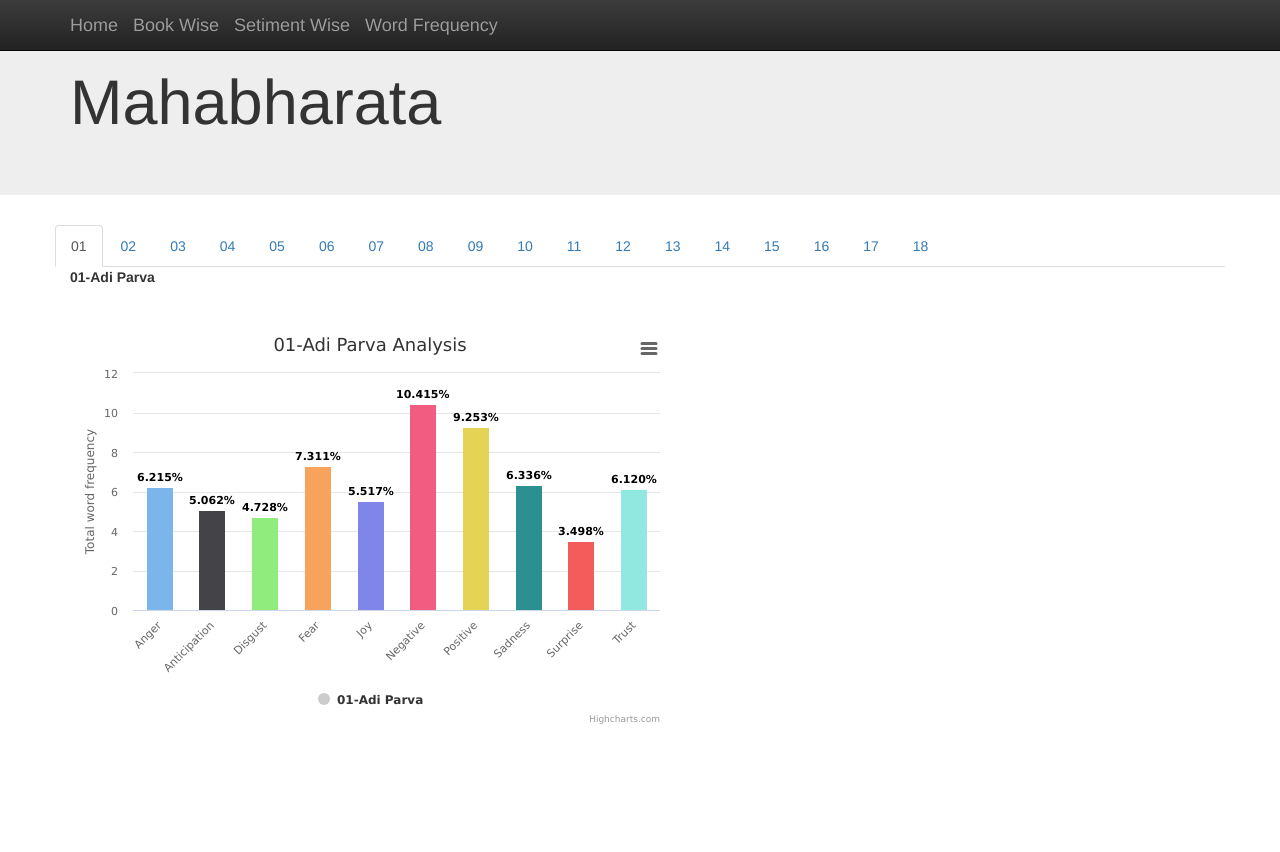
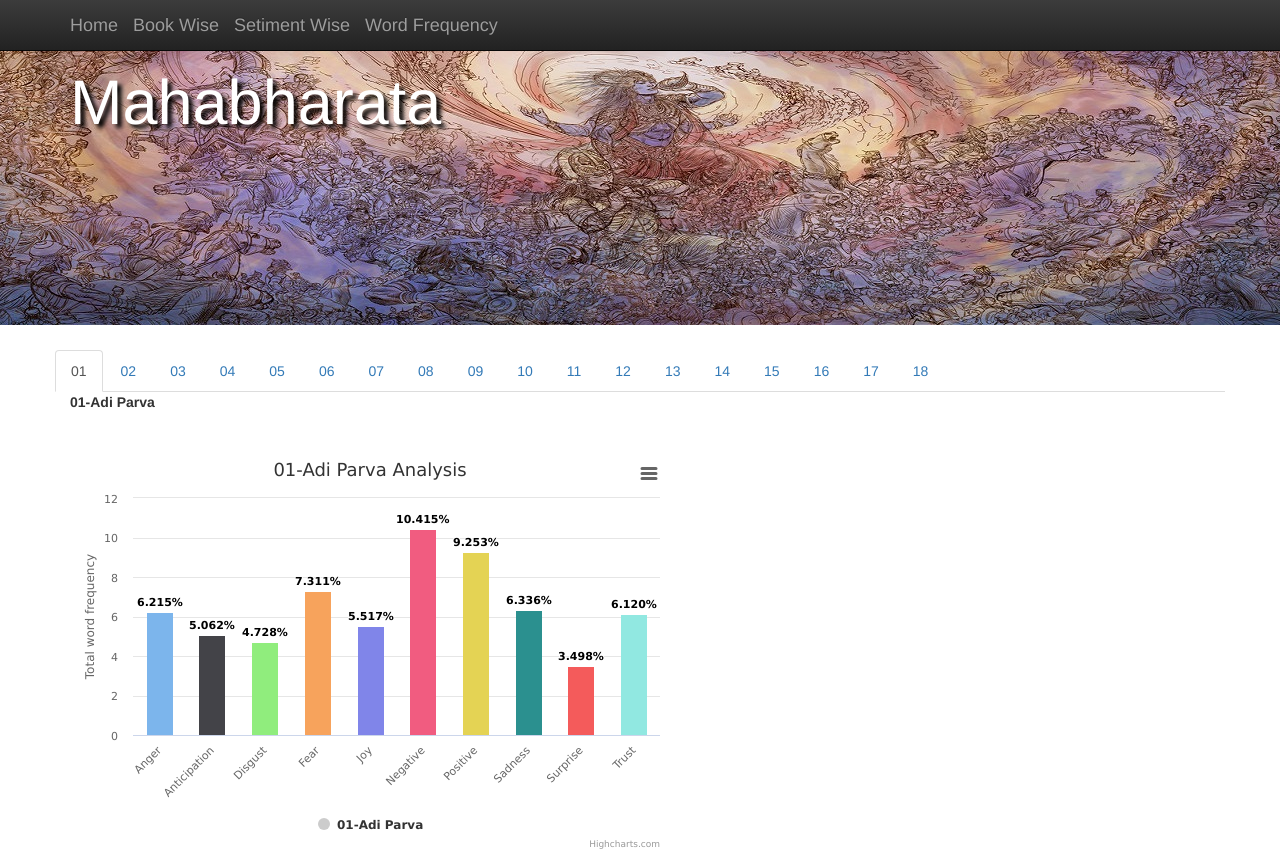
Before and after one commit to kunjee17/mahabharata, a plain HTML site: page docs/bookwise-sentiment.html in a window 1280 px wide. Before the commit the page ends 800 px from the top, so only its background shows below. Drawn offline with nearby package versions, Linux system fonts and the light colour scheme.

Commit message:
Backgroud image added. Index issue solved.

```diff
--- a/docs/bookwise-sentiment.html
+++ b/docs/bookwise-sentiment.html
@@ -16,18 +16,20 @@
     <link rel="stylesheet" href="https://maxcdn.bootstrapcdn.com/bootstrap/3.3.7/css/bootstrap-theme.min.css" integrity="sha384-rHyoN1iRsVXV4nD0JutlnGaslCJuC7uwjduW9SVrLvRYooPp2bWYgmgJQIXwl/Sp"
         crossorigin="anonymous">
     <link rel="stylesheet" href="css/vertical-tabs.css">
+    <link rel="stylesheet" href="css/app.css">
 </head>
 
 <body>
     <nav class="navbar navbar-inverse navbar-fixed-top">
         <div class="container">
             <div class="navbar-header">
-                <a class="navbar-brand" href="">Home</a>
+                <a class="navbar-brand" href="index">Home</a>
                 <a class="navbar-brand" href="bookwise-sentiment">Book Wise</a>
                 <a class="navbar-brand" href="sentiment-wise">Setiment Wise</a>
                 <a class="navbar-brand" href="word-frequency">Word Frequency</a>
             </div>
     </nav>
+    <div class="bg"></div>
     <div class="jumbotron">
         <div class="container">
             <h1>Mahabharata</h1>
@@ -76,6 +78,7 @@
         <script src="https://code.highcharts.com/modules/exporting.js"></script>
         <script src="js/emotional.json"></script>
         <script src="js/terms.js"></script>
+        <script src="js/app.js"></script>
         <script type="text/javascript">
         $(document).ready(function () {
             console.log('Ath shree Mahabharata katha');
--- /dev/null
+++ b/docs/css/app.css
@@ -0,0 +1,20 @@
+.bg {
+  background: url('../img/Mahabharat.jpg') no-repeat center center;
+  position: fixed;
+  width: 100%;
+  height: 350px; /*same height as jumbotron */
+  /*top:51px;*/
+  left:0;
+  z-index: -1;
+
+}
+
+.jumbotron {
+  margin-bottom: 0px;
+  height: 350px;
+  color: white;
+  text-shadow: black 0.3em 0.3em 0.3em;
+  background:transparent;
+  top: 51px;
+
+}
--- /dev/null
+++ b/docs/js/app.js
@@ -0,0 +1,9 @@
+var jumboHeight = $('.jumbotron').outerHeight();
+function parallax(){
+    var scrolled = $(window).scrollTop();
+    $('.bg').css('height', (jumboHeight-scrolled) + 'px');
+}
+
+$(window).scroll(function(e){
+    parallax();
+});
```
Also changed, not shown: docs/index.html (+3 -1 lines), docs/sentiment-wise.html (+4 -1 lines), docs/word-frequency.html (+4 -1 lines), docs/img/Mahabharat - Copy.jpg (added), docs/img/Mahabharat.jpg (added).
